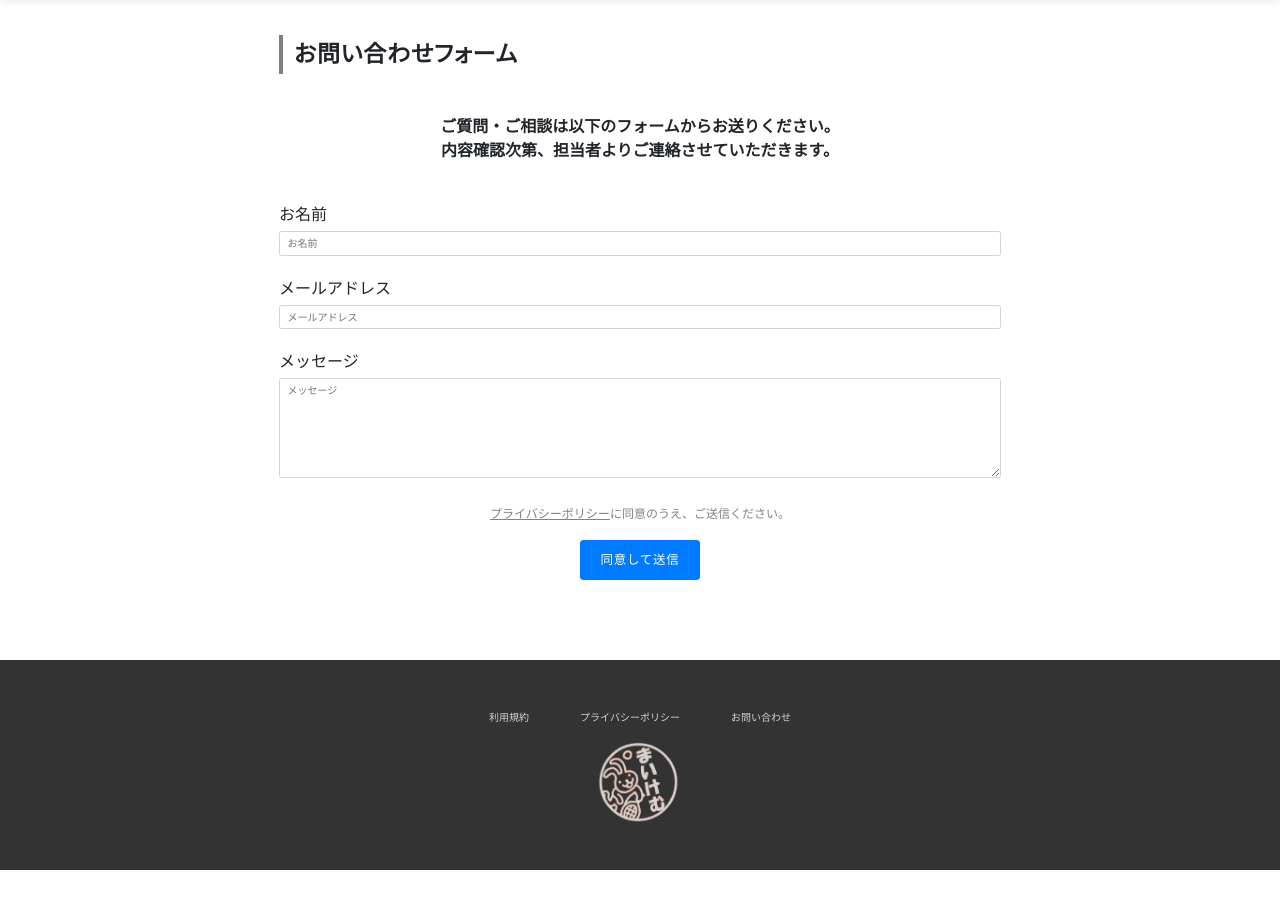
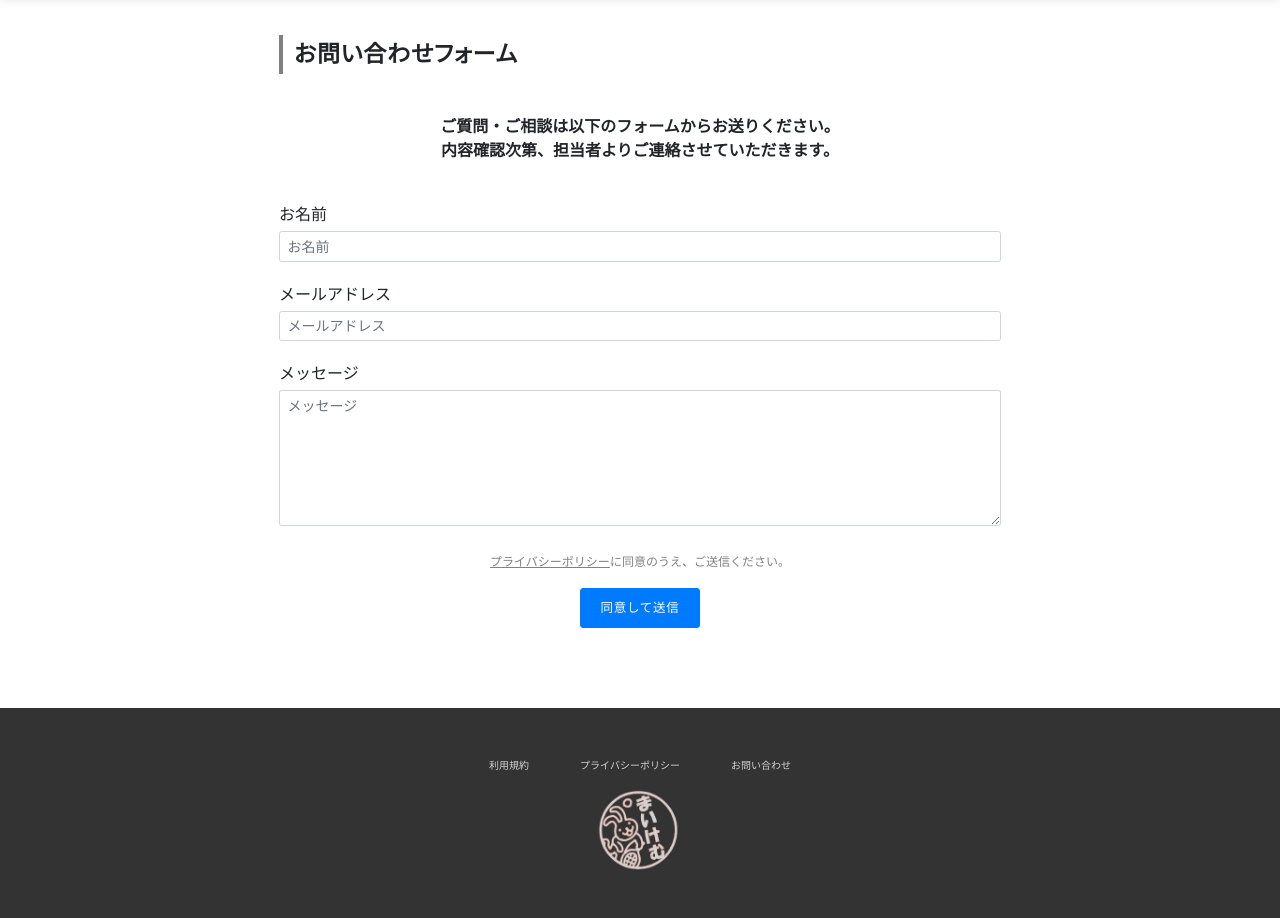
Before and after one commit to KaiTakahashi120329/maikemu_page, a Django app: page /contact/ in a window 1280 px wide. Shown: the part 75-993 px from the top of the page. Before the commit the page ends 945 px from the top, so only its background shows below. Run offline with Django 3.2, Linux system fonts and the light colour scheme; data that the repository does not hold is empty; style sheets or scripts are compiled from the project's sources; some libraries are stand-ins or nearby versions.

Commit message:
errorlist のスタイル変更

```diff
--- a/app/static/css/contact/style.scss
+++ b/app/static/css/contact/style.scss
@@ -78,3 +78,18 @@
     letter-spacing: 0.7px;
   }
 }
+
+// =============================
+//　form-control
+// =============================
+.form-control {
+  font-size: 1.4rem;
+}
+
+// =============================
+//　errorlist オーバーライド
+// =============================
+.errorlist {
+  color: red;
+  font-size: 1.4rem;
+}
```
